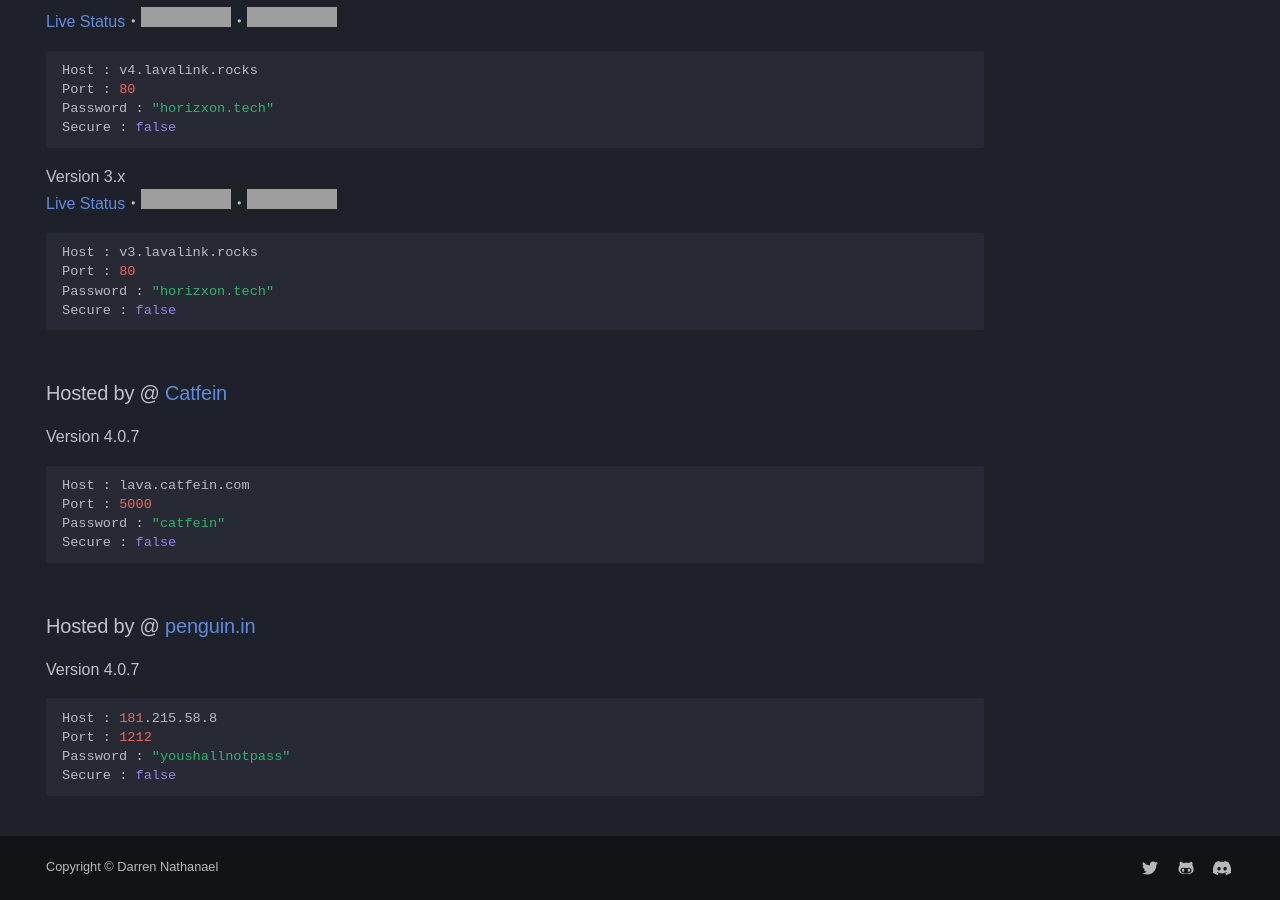
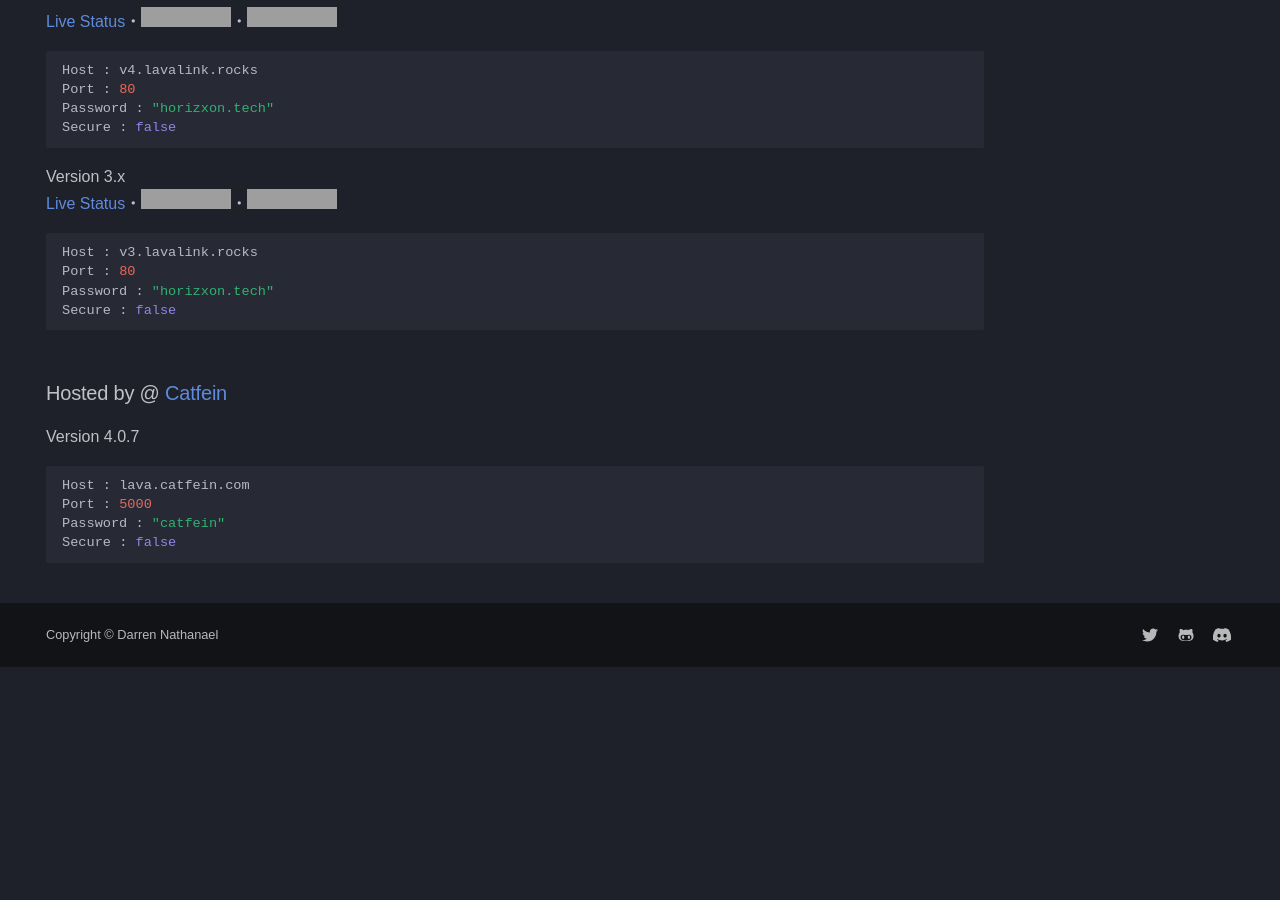
Before and after one commit to DarrenOfficial/lavalink-list, an MkDocs documentation site: the page built from docs/NoSSL/lavalink-without-ssl.md, in a window 1280 px wide and 900 px high, scrolled down 5212 px, cut to the strip 0-900 px from the top of the window. Built offline with MkDocs 1.6.1 and Material for MkDocs 9.7.7, drawn with Linux system fonts in a browser that asks for light colours; some web fonts are replaced; comment, search, counter and statistics services are not loaded; a style sheet for code colours, icons or effects is not loaded; after the commit the page ends 5879 px from its top, so only the background shows below that; some of the changed text lies outside the part shown; grey boxes are pictures that could not be loaded.

Commit message:
I can't afford the hosting

````diff
--- a/docs/NoSSL/lavalink-without-ssl.md
+++ b/docs/NoSSL/lavalink-without-ssl.md
@@ -244,12 +244,3 @@ Port : 5000
 Password : "catfein"
 Secure : false
 ```
-
-### Hosted by @ [penguin.in](https://discordapp.com/users/1252954543021494365)
-Version 4.0.7
-```bash
-Host : 181.215.58.8
-Port : 1212
-Password : "youshallnotpass"
-Secure : false
-```
````
